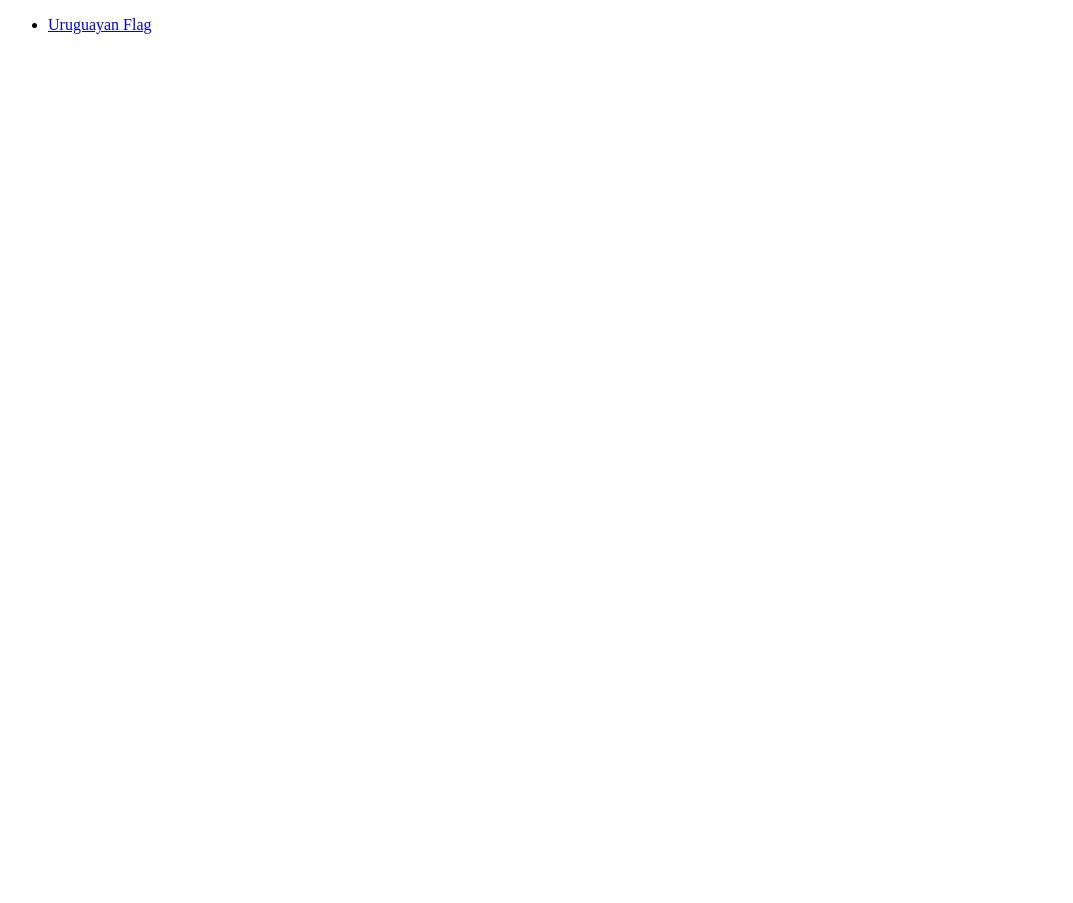
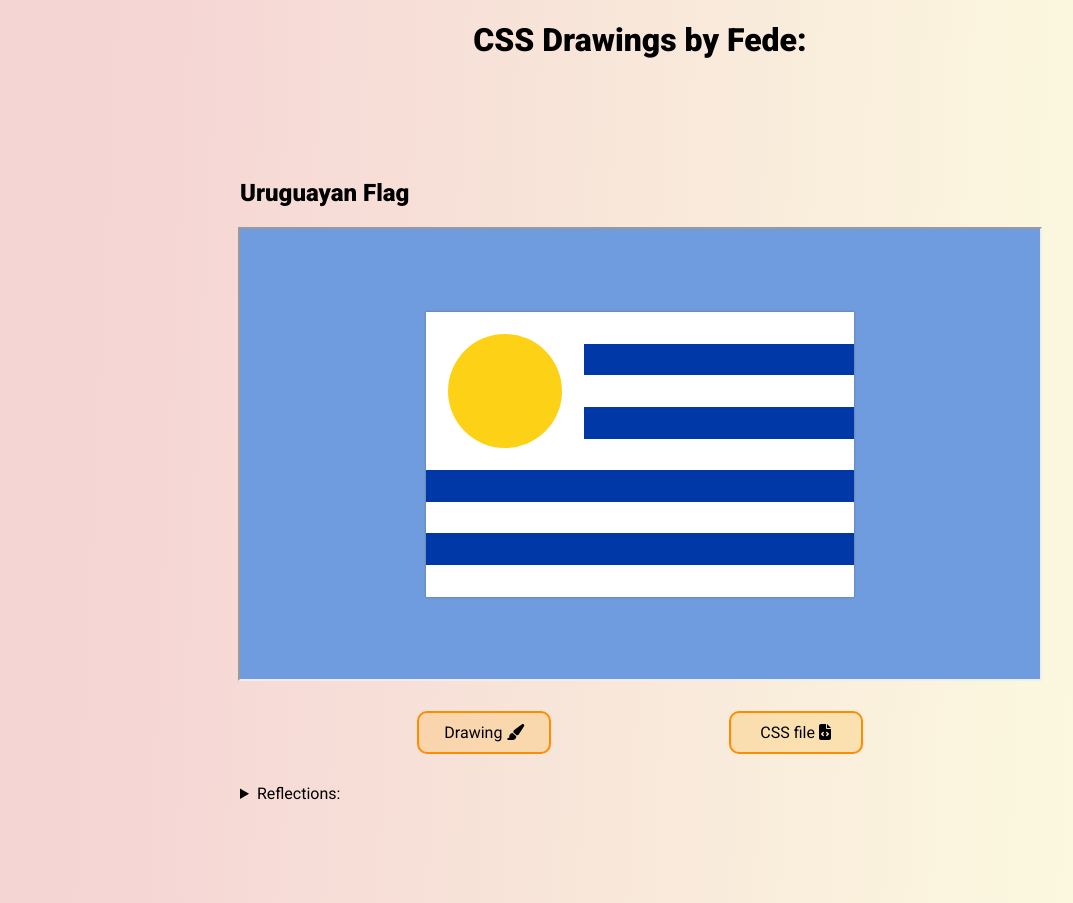
Before and after one commit to FedeLopez17/CSS-drawings, a plain HTML site: page index.html in a window 1280 px wide. Shown: the whole page, without its empty margins (0-1073 px from the left). Before the commit the page ends 800 px from the top, so only its background shows below. Drawn offline with Linux system fonts and the light colour scheme.

Commit message:
Finish first version of the first drawing (flag of uruguay) and improve the styling of the showcase page a little

```diff
--- a/drawings/flags/uruguay/uruguayan-flag.css
+++ b/drawings/flags/uruguay/uruguayan-flag.css
@@ -2,7 +2,7 @@
   --flag-blue: #0038a8ff;
   --flag-white: #ffffff;
   --flag-yellow: #fcd116ff;
-  --flag-brown: #7b3f00ff;
+  --football-shirt-color-uy: #6f9cde;
 
   --first-stripe-start: 0%;
   --first-stripe-end: 11.1%;
@@ -30,7 +30,7 @@ body {
   display: flex;
   justify-content: center;
   align-items: center;
-  background-color: red;
+  background-color: var(--football-shirt-color-uy);
 }
 
 #flag {
@@ -71,16 +71,18 @@ body {
   background-color: var(--flag-white);
 }
 
+/* Sun */
 #flag::after {
+  border-radius: 50% / 50%;
   content: "";
   display: block;
   aspect-ratio: 1/1;
-  height: var(--fifth-stripe-end);
+  height: 40%;
   position: absolute;
   z-index: 1;
-  top: 0;
-  left: 0;
-  /* TODO: draw the sun here with gradients on the background */
+  top: 8%;
+  left: 5%;
+  background-color: var(--flag-yellow);
 }
 
 @media (orientation: portrait) {
--- a/drawings/flags/uruguay/uruguayan-flag.html
+++ b/drawings/flags/uruguay/uruguayan-flag.html
@@ -8,6 +8,6 @@
     <title>Uruguayan Flag</title>
   </head>
   <body>
-    <section id="flag"></section>
+    <div id="flag"></div>
   </body>
 </html>
--- a/index.html
+++ b/index.html
@@ -4,15 +4,57 @@
     <meta charset="UTF-8" />
     <meta http-equiv="X-UA-Compatible" content="IE=edge" />
     <meta name="viewport" content="width=device-width, initial-scale=1.0" />
+    <script
+      src="https://kit.fontawesome.com/d2526daf62.js"
+      crossorigin="anonymous"
+    ></script>
+    <link rel="preconnect" href="https://fonts.googleapis.com" />
+    <link rel="preconnect" href="https://fonts.gstatic.com" crossorigin />
+    <link
+      href="https://fonts.googleapis.com/css2?family=Roboto:wght@400;900&display=swap"
+      rel="stylesheet"
+    />
+    <link rel="stylesheet" href="./style.css" />
     <title>CSS Drawings by Fede</title>
   </head>
   <body>
-    <ul>
-      <li>
-        <a href="./drawings/flags/uruguay/uruguayan-flag.html">
-          Uruguayan Flag
+    <h1 id="page-title">CSS Drawings by Fede:</h1>
+    <article id="uruguayan-flag">
+      <h2 class="drawing-title">Uruguayan Flag</h2>
+      <iframe src="./drawings/flags/uruguay/uruguayan-flag.html"></iframe>
+      <section class="links-wrapper">
+        <a
+          href="./drawings/flags/uruguay/uruguayan-flag.html"
+          target="_blank"
+          class="drawing-site"
+        >
+          Drawing
+          <i class="fa-solid fa-paintbrush"></i>
         </a>
-      </li>
-    </ul>
+        <a
+          href="https://github.com/FedeLopez17/CSS-drawings/blob/main/drawings/flags/uruguay/uruguayan-flag.css"
+          target="_blank"
+          class="css-file"
+        >
+          CSS file
+          <i class="fa-solid fa-file-code"></i>
+        </a>
+      </section>
+      <details>
+        <summary>Reflections:</summary>
+        <p>
+          My first CSS drawing was the flag of my beloved Uruguay, with the only
+          self-imposed restraint being that I was to craft the entire drawing
+          using only one HTML element.<br />
+          Originally, I had hoped to be able to accurately replicate the flag's
+          sun, but after struggling for a while and not making much progress, I
+          decided to put it on hold for the time being and return to it once I
+          have more experience under my belt.<br />
+          Overall, I'm a bit disappointed I wasn't able to achieve what I
+          originally set out to, but I am also glad I started this project, and
+          optimistic that I will finish this drawing in the near future.
+        </p>
+      </details>
+    </article>
   </body>
 </html>
--- /dev/null
+++ b/style.css
@@ -0,0 +1,64 @@
+body {
+  margin: 0;
+  text-align: center;
+  background-image: linear-gradient(
+    92.7deg,
+    rgba(245, 212, 212, 1) 8.5%,
+    rgba(252, 251, 224, 1) 90.2%
+  );
+  font-family: "Roboto", sans-serif;
+}
+
+article {
+  display: flex;
+  flex-direction: column;
+  align-items: center;
+  justify-content: center;
+  text-align: left;
+  margin: 100px 0;
+}
+
+article > .drawing-title,
+iframe,
+details,
+.links-wrapper {
+  width: min(95%, 800px);
+}
+
+iframe {
+  aspect-ratio: 16/9;
+}
+
+.links-wrapper {
+  display: flex;
+  justify-content: space-evenly;
+  margin: 20px 0;
+}
+
+.links-wrapper > * {
+  display: block;
+  margin: 10px 0;
+  width: 130px;
+  padding: 10px 0;
+  text-align: center;
+  border-radius: 10px;
+  border: solid 2px darkorange;
+  background-color: rgb(255 165 0 / 20%);
+}
+
+.links-wrapper > *:hover {
+  background-color: rgb(255 165 0 / 60%);
+}
+
+.links-wrapper a,
+.links-wrapper a:active,
+.links-wrapper a:visited {
+  text-decoration: none;
+  color: initial;
+}
+
+details > p {
+  line-height: 1.6;
+  max-width: 90%;
+  margin: 1rem auto;
+}
```
